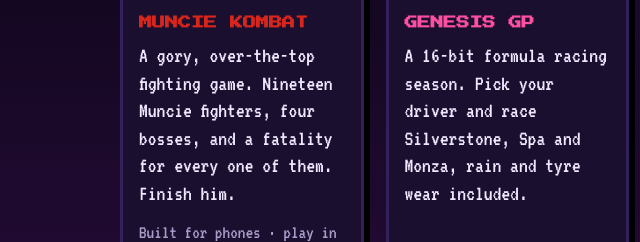
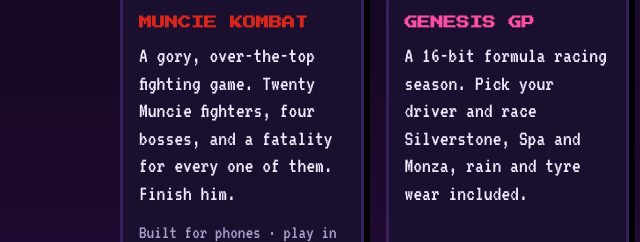
Before and after one commit to andyshearsphd/Arcade, a plain HTML site: page index.html in a window 1280 px wide. Shown: the part 1020-1262 px from the top of the page, 0-640 px from the left. Drawn offline with Linux system fonts and the light colour scheme.

Commit message:
Muncie Kombat card: twenty fighters
Co-Authored-By: Claude Opus 5.5 <noreply@anthropic.com>
Claude-Session: https://claude.ai/code/session_01RATZJKSN4G9uQqnnTt55ev

```diff
--- a/index.html
+++ b/index.html
@@ -118,7 +118,7 @@
       <div class="shot"><img src="img/muncie-kombat.jpg" alt="Tim Bunyon after his Timber fatality at McCulloch Park" loading="lazy"></div>
       <div class="body">
         <h2>MUNCIE KOMBAT</h2>
-        <p>A gory, over-the-top fighting game. Nineteen Muncie fighters, four bosses, and a fatality for every one of them. Finish him.</p>
+        <p>A gory, over-the-top fighting game. Twenty Muncie fighters, four bosses, and a fatality for every one of them. Finish him.</p>
         <div class="meta">Built for phones &middot; play in landscape</div>
         <span class="play">PLAY &#9654;</span>
       </div>
```
